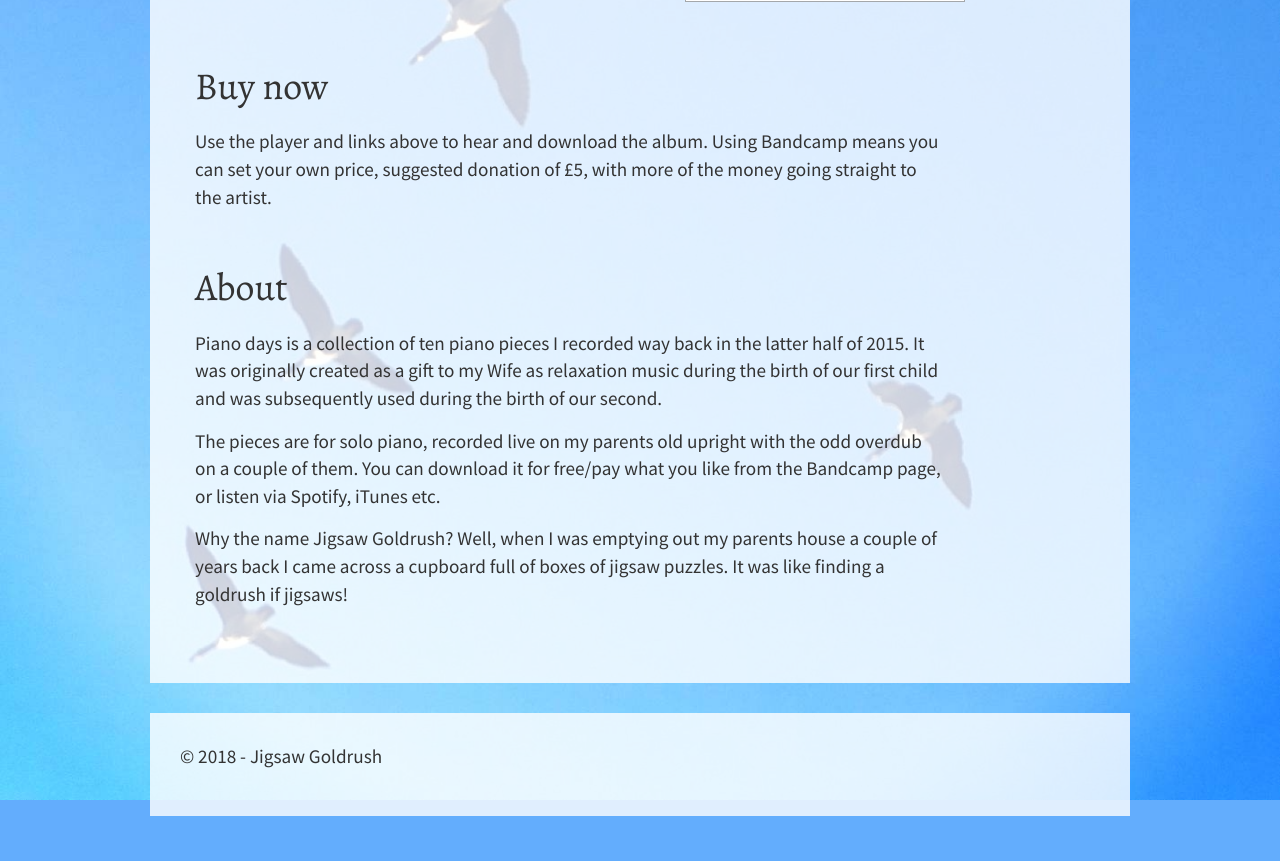
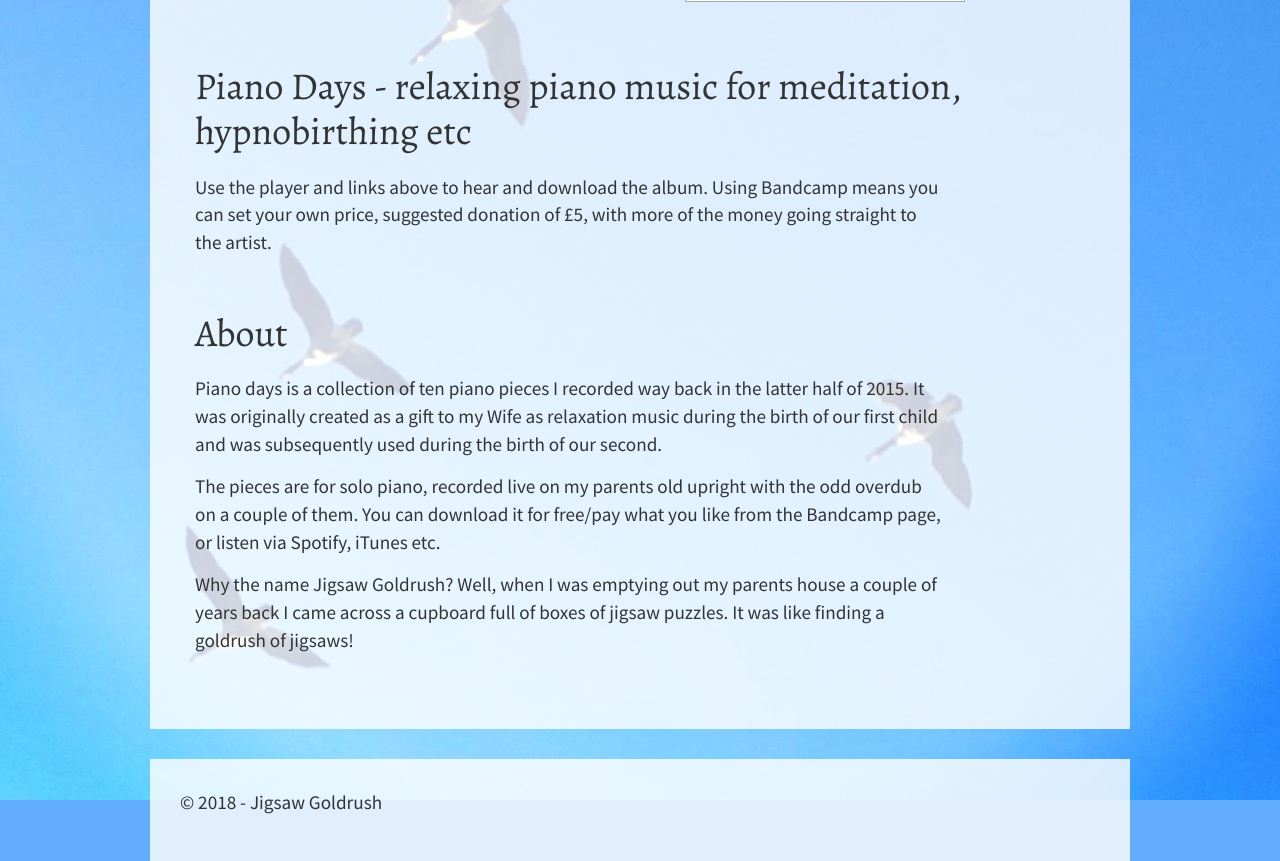
Before and after one commit to nbunner-personal/jigsawgoldrush, a Jekyll site: the page built from jigsaw-goldrush/index.md, in a window 1280 px wide, cut to the strip 480-1341 px from the top of the page. Built offline with Jekyll 4.4.1, drawn with Linux system fonts in a browser that asks for light colours; nearby versions of some CDN libraries; before the commit the page ends 1296 px from its top, so only the background shows below that.

```diff
--- a/jigsaw-goldrush/_config.yml
+++ b/jigsaw-goldrush/_config.yml
@@ -16,9 +16,7 @@
 title: Jigsaw Goldrush
 email: your-email@example.com
 description: >- # this means to ignore newlines until "baseurl:"
-  Write an awesome description for your new site here. You can edit this
-  line in _config.yml. It will appear in your document head meta (for
-  Google search results) and in your feed.xml site description.
+  Piano Days - relaxing solo piano music useful for meditation, hypnobirthing etc
 baseurl: "" # the subpath of your site, e.g. /blog
 url: "" # the base hostname & protocol for your site, e.g. http://example.com
 twitter_username: jekyllrb
--- a/jigsaw-goldrush/index.md
+++ b/jigsaw-goldrush/index.md
@@ -4,16 +4,16 @@ layout: default
 <div class="col-cont text-section">
     {% include music-player.html %}
 
-<h2>Buy now</h2>
+<h2>Piano Days - relaxing piano music for meditation, hypnobirthing etc</h2>
 
 <p>Use the player and links above to hear and download the album. Using Bandcamp means you can set your own price, suggested donation of &pound;5, with more of the money going straight to the artist.</p>
 
 <h2>About</h2>
 
-<p>Piano days is a collection of ten piano pieces I recorded way back in the latter half of 2015. It was originally created as a gift to my Wife as relaxation music during the birth of our first child and was subsequently used during the birth of our second. </p>
+<p>Piano days is a collection of ten piano pieces I recorded way back in the latter half of 2015. It was originally created as a gift to my Wife as relaxation music during the birth of our first child and was subsequently used during the birth of our second.</p>
 
 <p>The pieces are for solo piano, recorded live on my parents old upright with the odd overdub on a couple of them. You can download it for free/pay what you like from the Bandcamp page, or listen via Spotify, iTunes etc.</p>
 
-<p>Why the name Jigsaw Goldrush? Well, when I was emptying out my parents house a couple of years back I came across a cupboard full of boxes of jigsaw puzzles. It was like finding a goldrush if jigsaws!</p>
+<p>Why the name Jigsaw Goldrush? Well, when I was emptying out my parents house a couple of years back I came across a cupboard full of boxes of jigsaw puzzles. It was like finding a goldrush of jigsaws!</p>
 
 </div>
```
